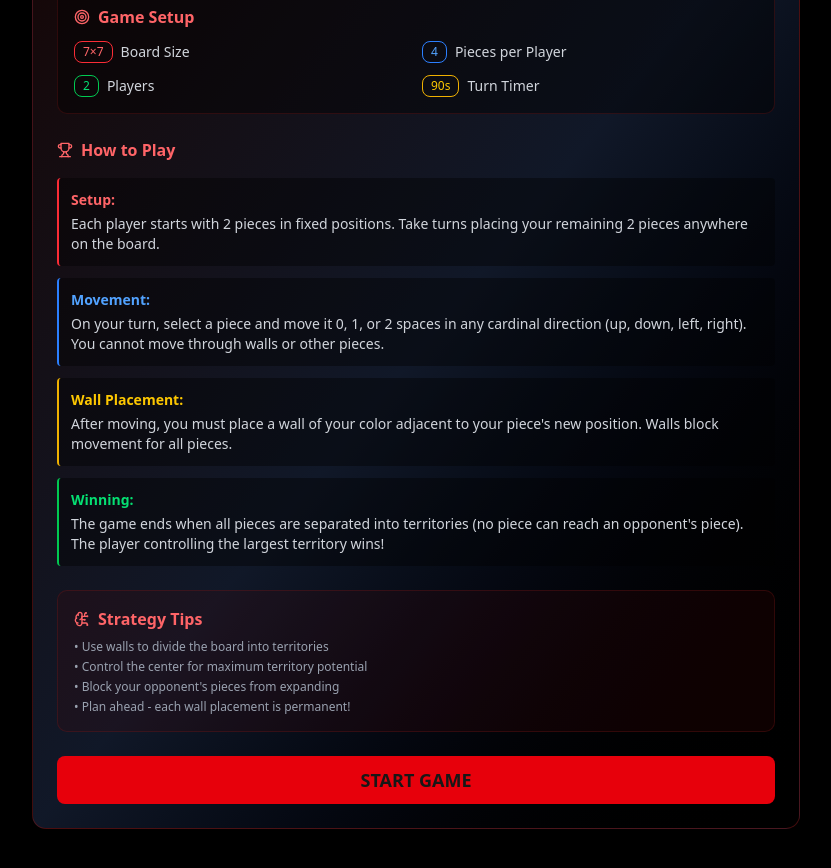
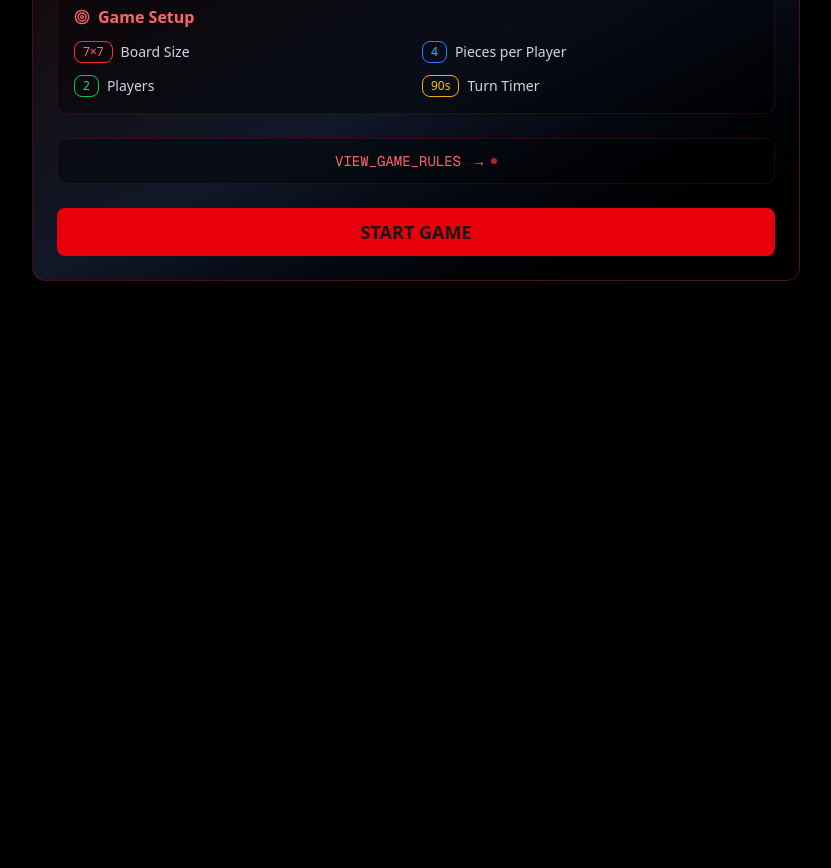
Before and after one commit to riannelimje/the-devils-plan, a Next.js app: page /games/wallBaduk in a window 1280 px wide. Shown: the part 440-1308 px from the top of the page, without its empty margins (224-1055 px from the left). After the commit the page ends 800 px from the top, so only its background shows below. Built offline with nearby package versions, Linux system fonts and the light colour scheme.

Commit message:
integrate the changes

```diff
--- a/src/app/games/wallBaduk/page.tsx
+++ b/src/app/games/wallBaduk/page.tsx
@@ -63,6 +63,16 @@ export default function WallBadukGame() {
   const [showGameOver, setShowGameOver] = useState(false)
   const [winner, setWinner] = useState<Player | null>(null)
   const [turnCount, setTurnCount] = useState(0)
+  const [isGlitching, setIsGlitching] = useState(false)
+
+  // Glitch effect for rules link
+  useEffect(() => {
+    const interval = setInterval(() => {
+      setIsGlitching(true)
+      setTimeout(() => setIsGlitching(false), 200)
+    }, 3000)
+    return () => clearInterval(interval)
+  }, [])
 
   // Initialize wall slots
   const initializeWallSlots = useCallback(() => {
@@ -997,49 +1007,28 @@ export default function WallBadukGame() {
                     </div>
                   </div>
 
-                  {/* Rules */}
-                  <div className="space-y-4">
-                    <h4 className="font-bold text-red-400 flex items-center gap-2">
-                      <Trophy className="w-4 h-4" />
-                      How to Play
-                    </h4>
-
-                    <div className="space-y-3 text-sm text-gray-300">
-                      <div className="bg-black/40 rounded p-3 border-l-2 border-red-500">
-                        <span className="font-semibold text-red-400">Setup:</span>
-                        <p className="mt-1">Each player starts with 2 pieces in fixed positions. Take turns placing your remaining 2 pieces anywhere on the board.</p>
-                      </div>
-
-                      <div className="bg-black/40 rounded p-3 border-l-2 border-blue-500">
-                        <span className="font-semibold text-blue-400">Movement:</span>
-                        <p className="mt-1">On your turn, select a piece and move it 0, 1, or 2 spaces in any cardinal direction (up, down, left, right). You cannot move through walls or other pieces.</p>
-                      </div>
-
-                      <div className="bg-black/40 rounded p-3 border-l-2 border-yellow-500">
-                        <span className="font-semibold text-yellow-400">Wall Placement:</span>
-                        <p className="mt-1">After moving, you must place a wall of your color adjacent to your piece's new position. Walls block movement for all pieces.</p>
-                      </div>
-
-                      <div className="bg-black/40 rounded p-3 border-l-2 border-green-500">
-                        <span className="font-semibold text-green-400">Winning:</span>
-                        <p className="mt-1">The game ends when all pieces are separated into territories (no piece can reach an opponent's piece). The player controlling the largest territory wins!</p>
-                      </div>
-                    </div>
-                  </div>
-
-                  {/* Strategic Tips */}
-                  <div className="bg-red-950/20 rounded-lg p-4 border border-red-900/30">
-                    <h4 className="font-bold text-red-400 mb-2 flex items-center gap-2">
-                      <BrainCircuit className="w-4 h-4" />
-                      Strategy Tips
-                    </h4>
-                    <ul className="space-y-1 text-xs text-gray-400">
-                      <li>• Use walls to divide the board into territories</li>
-                      <li>• Control the center for maximum territory potential</li>
-                      <li>• Block your opponent's pieces from expanding</li>
-                      <li>• Plan ahead - each wall placement is permanent!</li>
-                    </ul>
-                  </div>
+                  {/* View Rules Link */}
+                  <motion.a
+                    href="/games/wallBaduk/rules"
+                    target="_blank"
+                    rel="noopener noreferrer"
+                    className="block text-center py-3 px-4 bg-black/40 border border-red-900/30 rounded-lg hover:border-red-700/50 transition-all group"
+                    whileHover={{ scale: 1.02 }}
+                    whileTap={{ scale: 0.98 }}
+                  >
+                    <span className="text-red-400 font-mono text-sm flex items-center justify-center gap-2">
+                      <span className={isGlitching ? "glitch" : ""}>
+                        VIEW_GAME_RULES
+                      </span>
+                      <motion.span
+                        animate={{ x: [0, 3, 0] }}
+                        transition={{ duration: 1, repeat: Infinity }}
+                      >
+                        →
+                      </motion.span>
+                      <span className="w-1.5 h-1.5 bg-red-500 rounded-full animate-pulse" />
+                    </span>
+                  </motion.a>
 
                   <Button onClick={setupGame} className="w-full bg-red-600 hover:bg-red-700 h-12 text-lg font-bold">
                     START GAME
--- a/src/app/page.tsx
+++ b/src/app/page.tsx
@@ -238,7 +238,7 @@ export default function Home() {
             />
             <GameCard
               title={<span className="text-red-500">Time Auction</span>}
-              description="Bid from a limited time bank and become the last standing player to win! - this game is still in development"
+              description="Bid from a limited time bank and become the last standing player to win!"
               players="2+"
               image="/images/game3.png"
               href="/games/timeAuction2"
```
